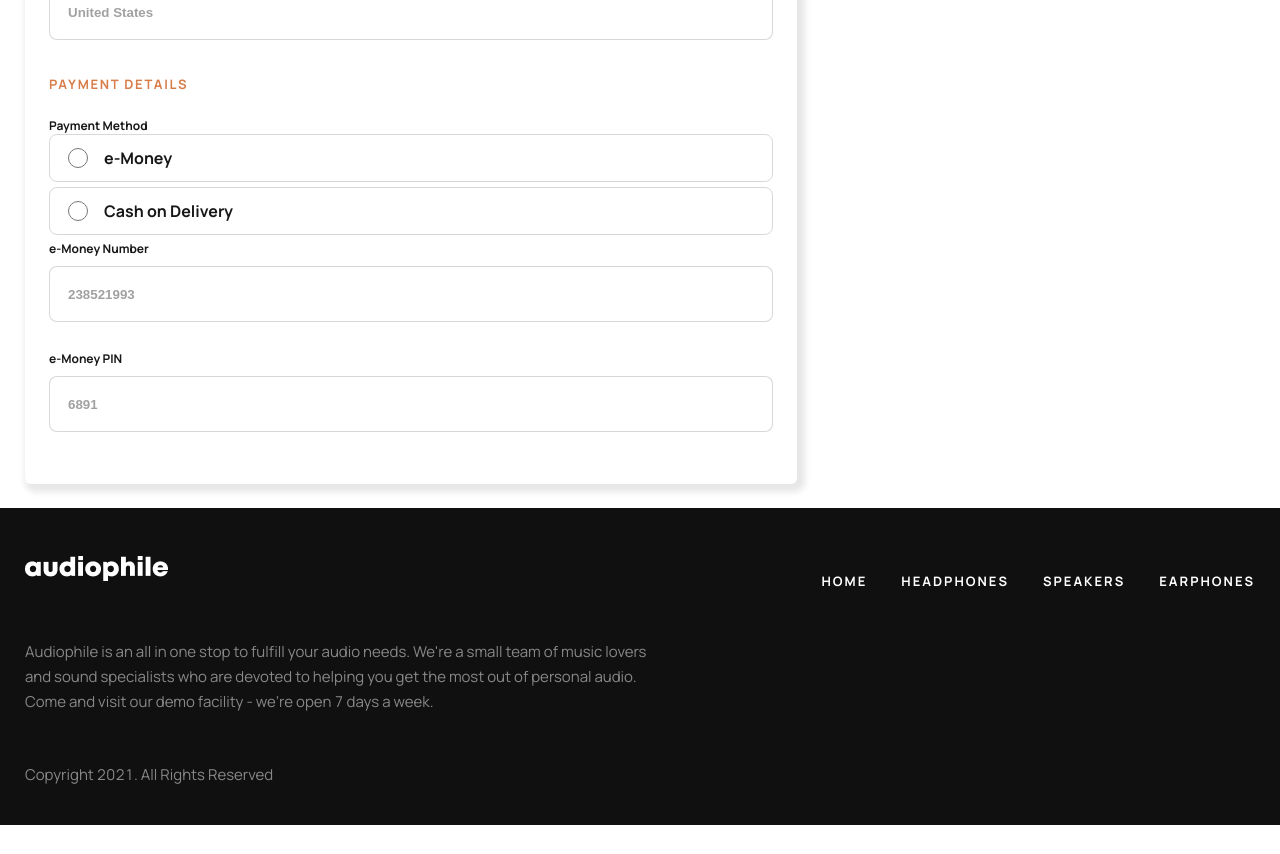
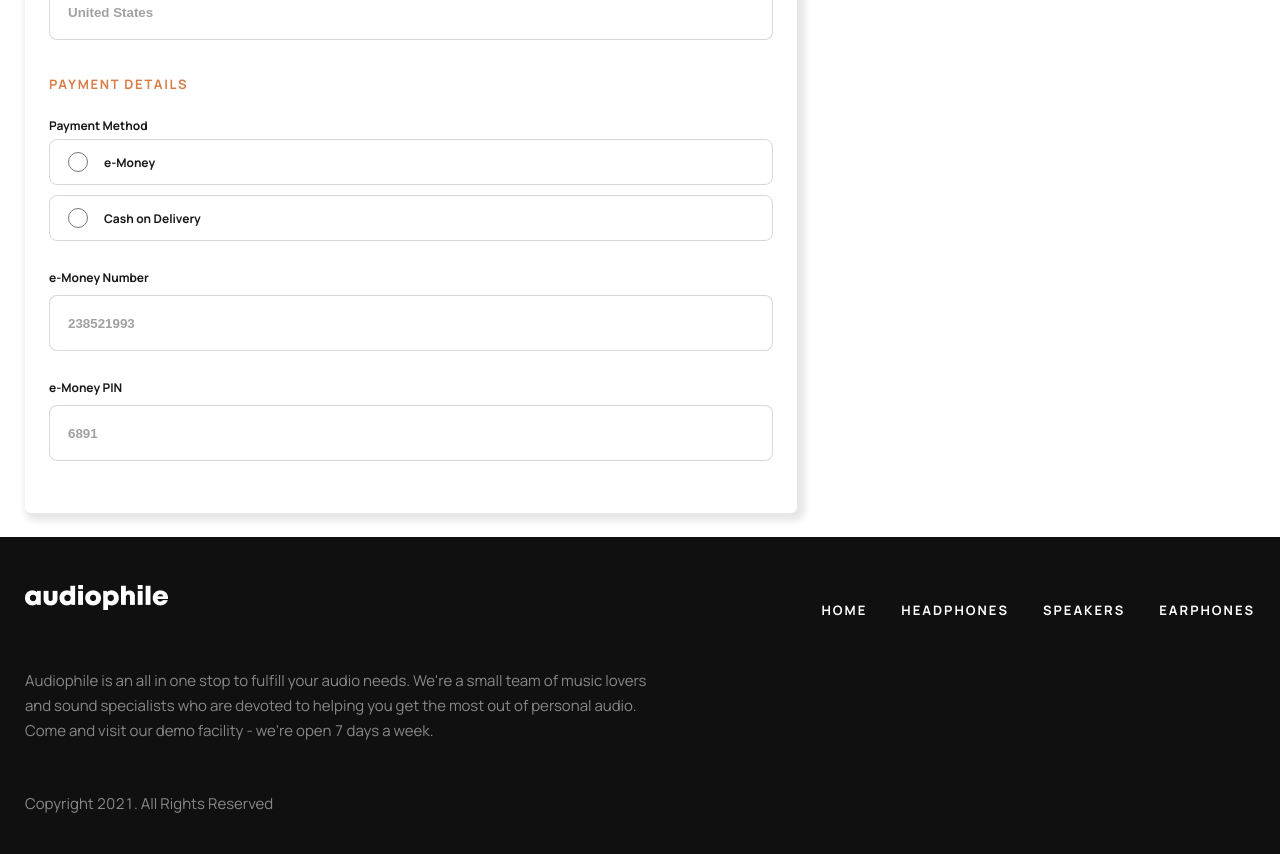
Before and after one commit to kellycsantos/audiophile, a Next.js app: page /checkout in a window 1280 px wide. Shown: the part 980-1834 px from the top of the page. Before the commit the page ends 1805 px from the top, so only its background shows below. Built offline with nearby package versions, Linux system fonts and the light colour scheme.

Commit message:
fix: label payments methods e ajuste estilo global

```diff
--- a/src/app/checkout/page.module.scss
+++ b/src/app/checkout/page.module.scss
@@ -30,7 +30,7 @@
             border-radius: 6px;
 
             form {
-                input {
+                input, .radio_container:last-child {
                     margin-bottom: 28px;
                 }
 
@@ -41,7 +41,7 @@
 
                 .radio_container {
                     border: 1px solid $gray-soft;
-                    margin-bottom: 5px;
+                    margin-block: 5px ;
                     display: flex;
                     align-items: center;
                     padding: 12px 18px;
@@ -52,6 +52,7 @@
                     input {
                         margin: 0 16px 0 0;
                     }
+
                 }
             }
         }
--- a/src/app/checkout/page.tsx
+++ b/src/app/checkout/page.tsx
@@ -60,15 +60,15 @@ const Checkout = () => {
                                 Payment Method
                             </label>
 
-                            <span className={styles.radio_container}>
+                            <label className={styles.radio_container}>
                                 <input type='radio' value={'e-money'} name='payment_method' />
                                 e-Money
-                            </span>
+                            </label>
 
-                            <span className={styles.radio_container}>
+                            <label className={styles.radio_container}>
                                 <input type='radio' value={'cash'} name='payment_method' />
                                 Cash on Delivery
-                            </span>
+                            </label>
                         </span>
 
                         <span>
--- a/src/globals.scss
+++ b/src/globals.scss
@@ -79,6 +79,8 @@ label{
    font-weight: 700;
 }
 
+form{
+
   input:is(:not(button)){
     border: 1px solid $gray-soft;
     padding: 12px 18px;
@@ -97,6 +99,7 @@ input:is(:not(button)){
     }
 
   }
+}
 
 
 
```
Lines whose indentation alone changed are shown as unchanged.
